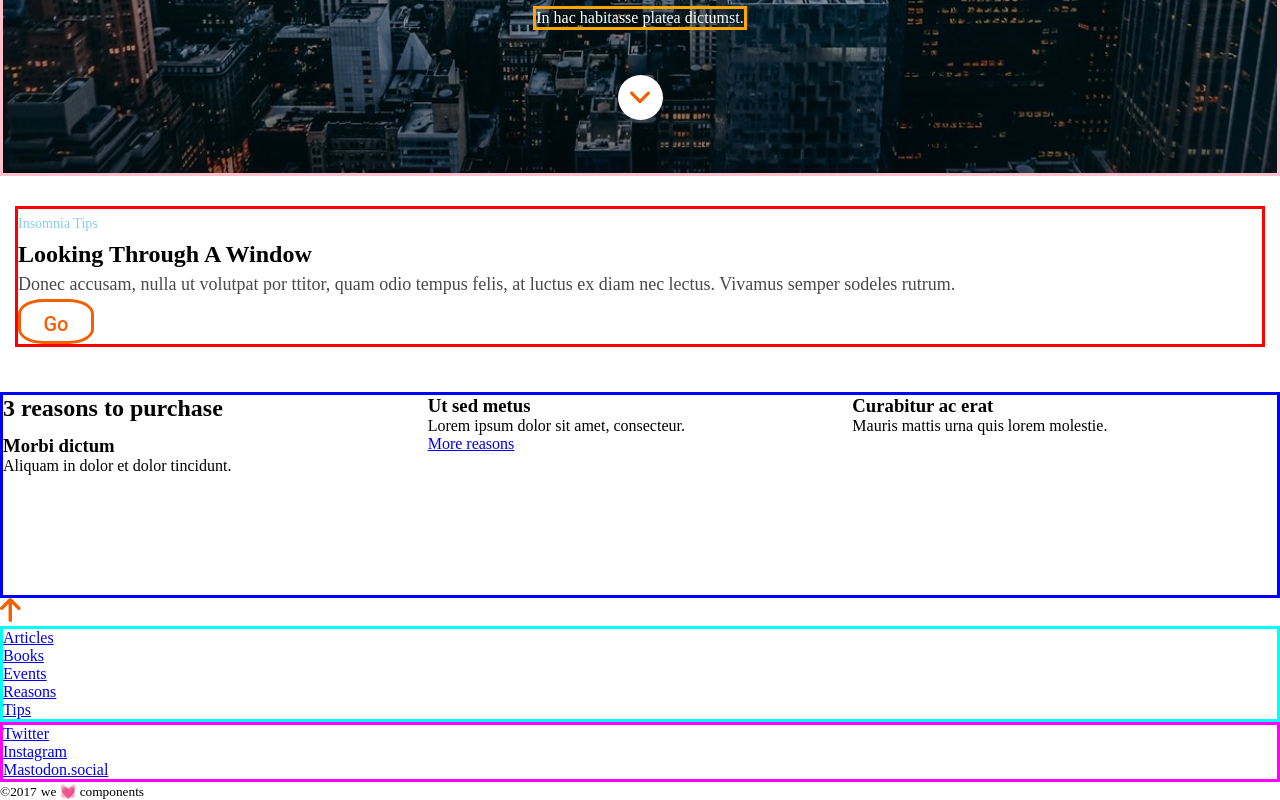
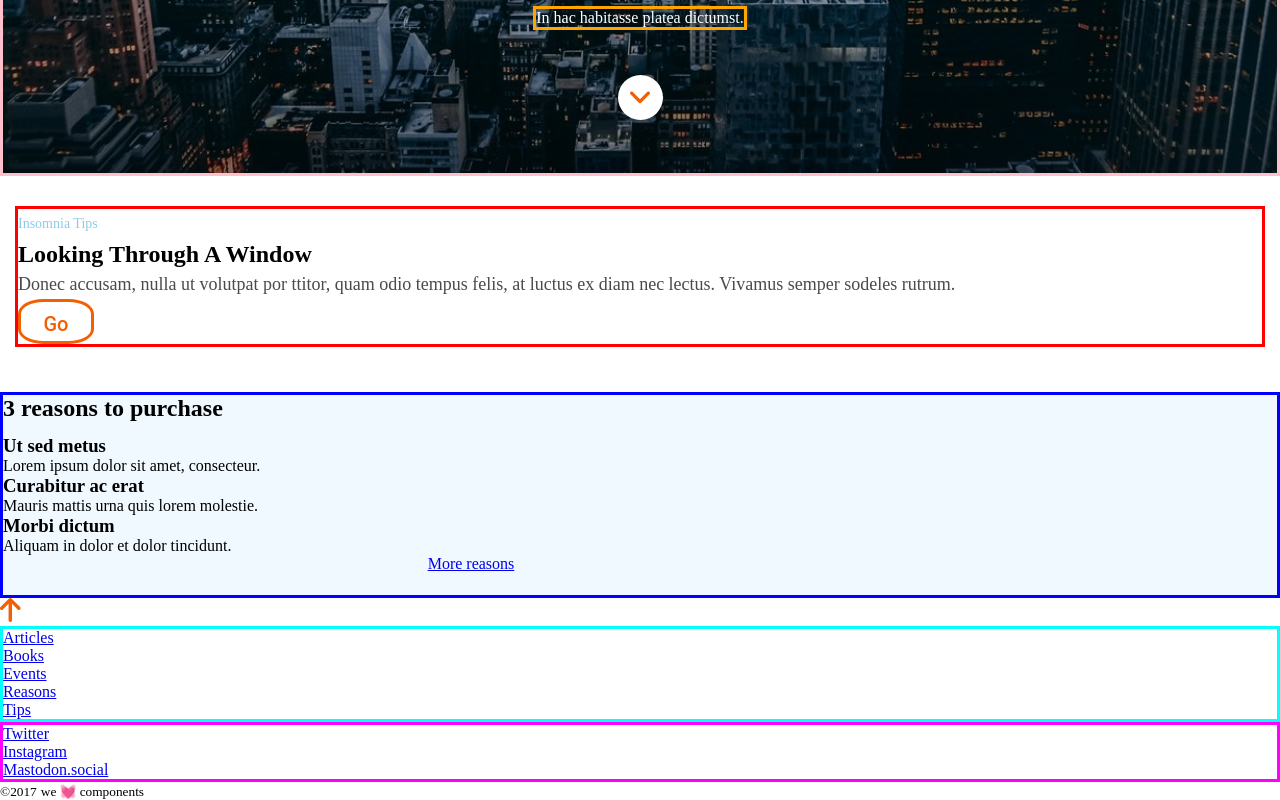
Before and after one commit to silalonso/Anonymous_Proxy_layout, a website: page _src/templates/index.html in a window 1280 px wide. Shown: the part 624-1424 px from the top of the page. Drawn offline with nearby package versions, Linux system fonts and the light colour scheme; files that its build step writes are made by us from their sources; files whose address does not match are found by name.

Commit message:
Add basic style to grid section reasons

```diff
--- a/_src/assets/scss/main.scss
+++ b/_src/assets/scss/main.scss
@@ -116,12 +116,28 @@
 
 .reasons {
   border: 3px solid blue;
-}
+  background-color: #eff9ff;
 
-.reasons {
   display: grid;
   grid-template-columns: 1fr 1fr 1fr;
   grid-template-rows: 1fr 1fr 1fr 1fr 1fr;
+  grid-template-areas: "title title title" "reasons1 reasons1 reasons1" "reasons2 reasons2 reasons2" "reasons3 reasons3 reasons3" ". more .";
+}
+
+.reasons__title {
+  grid-area: title;
+}
+.reasons__1 {
+  grid-area: reasons1;
+}
+.reasons__2 {
+  grid-area: reasons2;
+}
+.reasons__3 {
+  grid-area: reasons3;
+}
+.reasons__more {
+  grid-area: more;
 }
 
 .footerlinks1 {
--- a/_src/templates/index.html
+++ b/_src/templates/index.html
@@ -62,7 +62,9 @@
         <p>Aliquam in dolor et dolor tincidunt.</p>
       </div>
 
-      <a href="#">More reasons</a>
+      <div class="reasons__more">
+        <a href="#">More reasons</a>
+      </div>
     </section>
   </main>
 
```
